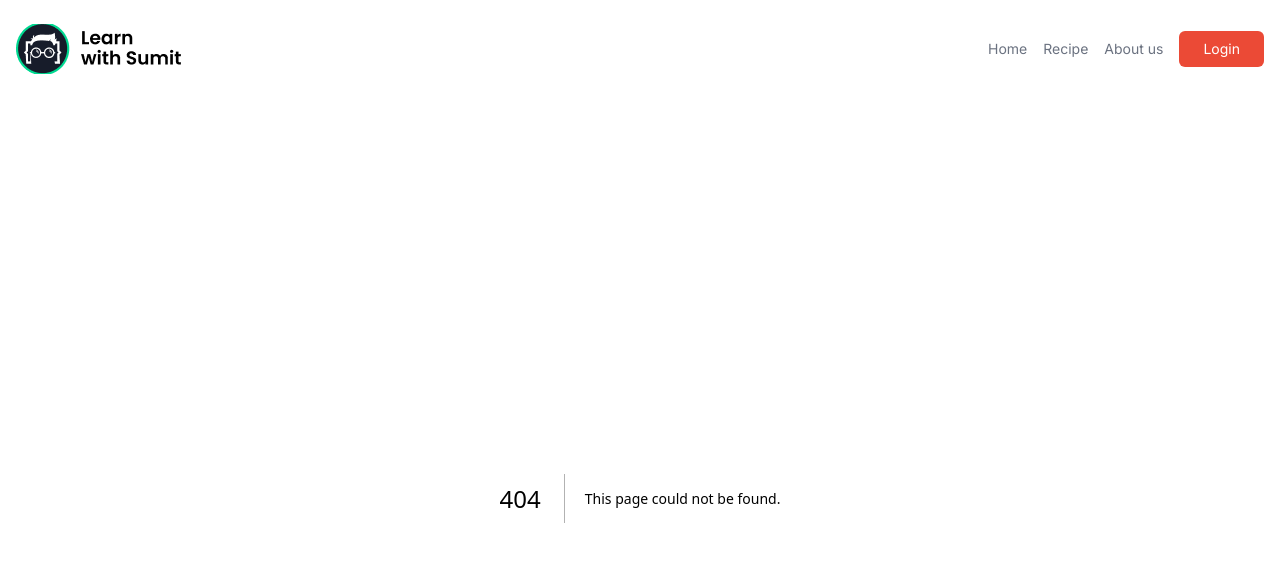
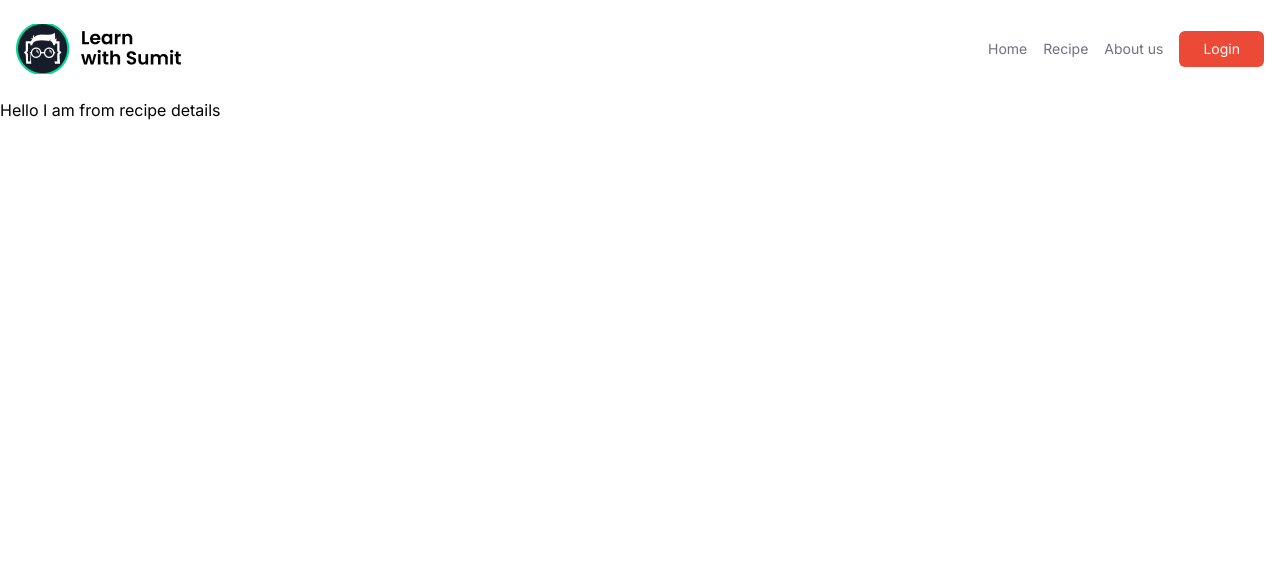
Before and after one commit to masud040/khana-khazana, a Next.js app: page /recipe/1 in a window 1280 px wide. Before the commit this address had no page. Shown: the top 562 px of the page. Built offline with nearby package versions, Linux system fonts and the light colour scheme.

Commit message:
add recipe category page

```diff
--- a/app/components/landing/RecipeCategory.js
+++ b/app/components/landing/RecipeCategory.js
@@ -10,7 +10,9 @@ export default async function RecipeCategory() {
       <ul className="pl-2 my-6 space-y-4 text-sm text-gray-500">
         {allRecipes?.map((recipe) => (
           <li key={recipe.id}>
-            <Link href="#">{recipe.category}</Link>
+            <Link href={`/recipe/${encodeURI(recipe.category)}`}>
+              {recipe.category}
+            </Link>
           </li>
         ))}
       </ul>
--- /dev/null
+++ b/app/recipe/[category]/page.js
@@ -0,0 +1,4 @@
+export default function RecipeDetails({ params: { category } }) {
+  console.log(decodeURI(category));
+  return <div>Hello I am from recipe details</div>;
+}
```
